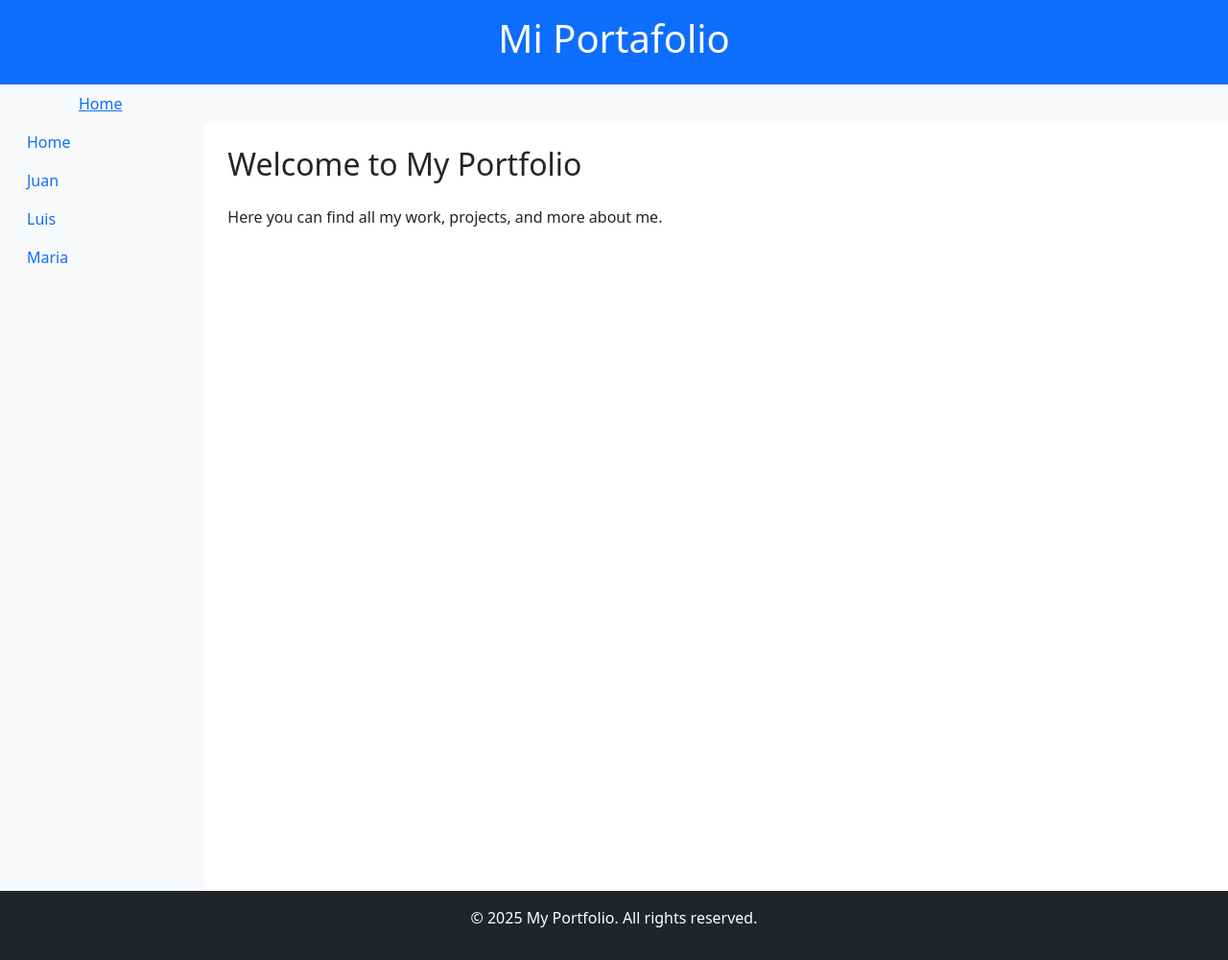
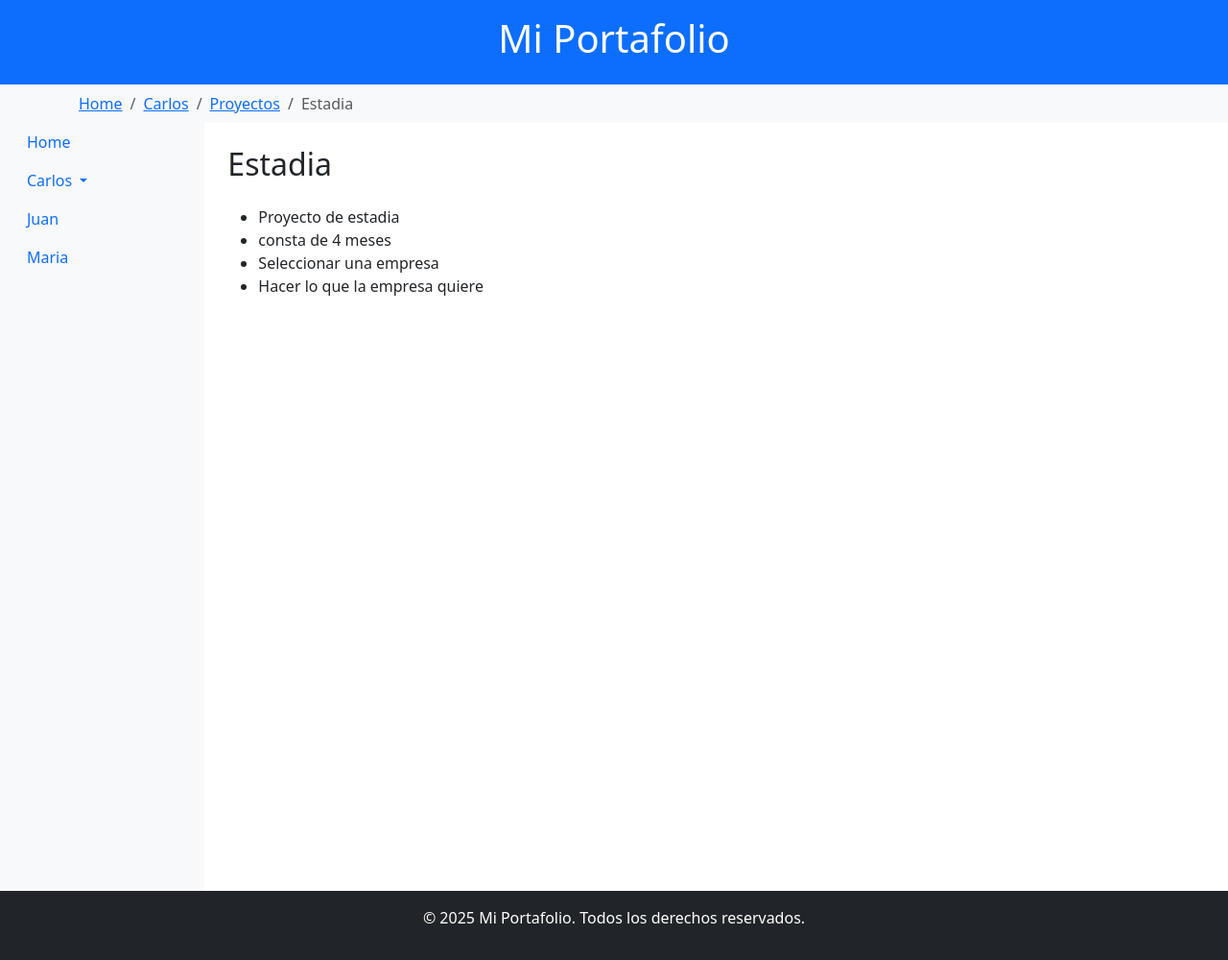
Before and after one commit to Chappie7w7/DWP_Eq3, a PHP site: page /index.php?module=estadia in a window 1280 px wide. Shown: the whole page at 96% size. Run offline with PHP 8.4, Linux system fonts and the light colour scheme.

Commit message:
actualizacion de breadcrumbs

```diff
--- /dev/null
+++ b/portafolio/breadcrumb.php
@@ -0,0 +1,67 @@
+<?php
+// Inicializamos el array del breadcrumb con el nivel inicial (Home)
+$breadcrumb = [
+    ['title' => 'Home', 'link' => 'index.php'] // Home siempre aparece como el punto de partida
+];
+
+// Verificamos si hay un módulo seleccionado en la URL (por ejemplo, ?module=carlos)
+if (isset($_GET['module'])) {
+    $module = $_GET['module']; // Obtenemos el valor del módulo desde la URL
+
+    // Comparamos el módulo con las opciones disponibles
+    if ($module === 'carlos') {
+        // Si el módulo es "carlos", añadimos este al breadcrumb
+        $breadcrumb[] = ['title' => 'Carlos', 'link' => '?module=carlos'];
+    } elseif ($module === 'materias') {
+        $breadcrumb[] = ['title' => 'Carlos', 'link' => '?module=carlos'];
+        $breadcrumb[] = ['title' => 'Materias', 'link' => '?module=materias'];
+    } elseif ($module === 'matematicas') {
+        $breadcrumb[] = ['title' => 'Carlos', 'link' => '?module=carlos'];
+        $breadcrumb[] = ['title' => 'Materias', 'link' => '?module=materias'];
+        $breadcrumb[] = ['title' => 'Matemáticas', 'link' => '?module=matematicas'];
+    } elseif ($module === 'ingles') {
+        $breadcrumb[] = ['title' => 'Carlos', 'link' => '?module=carlos'];
+        $breadcrumb[] = ['title' => 'Materias', 'link' => '?module=materias'];
+        $breadcrumb[] = ['title' => 'Inglés', 'link' => '?module=ingles'];
+    } elseif ($module === 'desarrollo') {
+        $breadcrumb[] = ['title' => 'Carlos', 'link' => '?module=carlos'];
+        $breadcrumb[] = ['title' => 'Materias', 'link' => '?module=materias'];
+        $breadcrumb[] = ['title' => 'Desarrollo', 'link' => '?module=desarrollo'];
+    } elseif ($module === 'juegos') {
+        $breadcrumb[] = ['title' => 'Carlos', 'link' => '?module=carlos'];
+        $breadcrumb[] = ['title' => 'Juegos', 'link' => '?module=juegos'];
+    } elseif ($module === 'ajedrez') {
+        $breadcrumb[] = ['title' => 'Carlos', 'link' => '?module=carlos'];
+        $breadcrumb[] = ['title' => 'Juegos', 'link' => '?module=juegos'];
+        $breadcrumb[] = ['title' => 'Ajedrez', 'link' => '?module=ajedrez'];
+    } elseif ($module === 'proyectos') {
+        $breadcrumb[] = ['title' => 'Carlos', 'link' => '?module=carlos'];
+        $breadcrumb[] = ['title' => 'Proyectos', 'link' => '?module=proyectos'];
+    } elseif ($module === 'estadia') {
+        $breadcrumb[] = ['title' => 'Carlos', 'link' => '?module=carlos'];
+        $breadcrumb[] = ['title' => 'Proyectos', 'link' => '?module=proyectos'];
+        $breadcrumb[] = ['title' => 'Estadia', 'link' => '?module=estadia'];
+    }
+
+}
+?>
+
+
+<nav aria-label="breadcrumb" class="bg-light py-2">
+    <div class="container">
+        <ol class="breadcrumb mb-0">
+            <?php
+            // Recorremos cada elemento del breadcrumb para mostrarlo en la página
+            foreach ($breadcrumb as $item) {
+                // Si es el último elemento del breadcrumb, lo mostramos como "activo" (sin enlace)
+                if ($item === end($breadcrumb)) {
+                    echo '<li class="breadcrumb-item active" aria-current="page">' . $item['title'] . '</li>';
+                } else {
+                    // Para los elementos anteriores, mostramos un enlace que apunta a su URL
+                    echo '<li class="breadcrumb-item"><a href="' . $item['link'] . '">' . $item['title'] . '</a></li>';
+                }
+            }
+            ?>
+        </ol>
+    </div>
+</nav>
--- a/portafolio/index.php
+++ b/portafolio/index.php
@@ -1,5 +1,6 @@
 <!DOCTYPE html>
 <html lang="en">
+
 <head>
     <meta charset="UTF-8">
     <meta name="viewport" content="width=device-width, initial-scale=1.0">
@@ -21,6 +22,7 @@
         }
     </style>
 </head>
+
 <body>
     <!-- Header -->
     <header class="bg-primary text-white py-3">
@@ -29,15 +31,8 @@
         </div>
     </header>
 
-    <!-- Navbar (Breadcrumbs) -->
-    <nav aria-label="breadcrumb" class="bg-light py-2">
-        <div class="container">
-            <ol class="breadcrumb mb-0">
-                <li class="breadcrumb-item active"><a href="#">Home</a></li>
-                <!--li class="breadcrumb-item active" aria-current="page">Portafolio</li-->
-            </ol>
-        </div>
-    </nav>
+    <!-- Breadcrumb -->
+    <?php include('breadcrumb.php'); ?>
 
     <div class="container-fluid">
         <div class="row">
@@ -46,13 +41,23 @@
                 <div class="position-sticky">
                     <ul class="nav flex-column">
                         <li class="nav-item">
-                            <a class="nav-link active" href="#">Home</a>
+                            <a class="nav-link" href="index.php">Home</a>
+                        </li>
+                        <li class="nav-item">
+                            <!-- Menú desplegable de Carlos -->
+                            <div class="dropdown">
+                                <a class="nav-link dropdown-toggle" href="#" id="carlosDropdown" data-bs-toggle="dropdown" aria-expanded="false">
+                                    Carlos
+                                </a>
+                                <ul class="dropdown-menu" aria-labelledby="carlosDropdown">
+                                    <li><a class="dropdown-item" href="?module=materias">Materias</a></li>
+                                    <li><a class="dropdown-item" href="?module=juegos">Juegos</a></li>
+                                    <li><a class="dropdown-item" href="?module=proyectos">Proyectos</a></li>
+                                </ul>
+                            </div>
                         </li>
                         <li class="nav-item">
                             <a class="nav-link" href="#">Juan</a>
-                        </li>
-                        <li class="nav-item">
-                            <a class="nav-link" href="#">Luis</a>
                         </li>
                         <li class="nav-item">
                             <a class="nav-link" href="#">Maria</a>
@@ -63,8 +68,33 @@
 
             <!-- Main Content -->
             <main class="col-md-9 ms-sm-auto col-lg-10 px-md-4">
-                <h2 class="my-4">Welcome to My Portfolio</h2>
-                <p>Here you can find all my work, projects, and more about me.</p>
+                <?php
+                // Determinar el módulo a cargar
+                $module = isset($_GET['module']) ? $_GET['module'] : null;
+
+                if ($module === 'carlos') {
+                    include('modules/carlos.php');
+                } elseif ($module === 'materias') {
+                    include('modules/materias.php');
+                } elseif ($module === 'matematicas') {
+                    include('modules/matematicas.php');
+                } elseif ($module === 'ingles') {
+                    include('modules/ingles.php');
+                } elseif ($module === 'desarrollo') {
+                    include('modules/desarrollo.php');
+                } elseif ($module === 'juegos') {
+                    include('modules/juegos.php');
+                } elseif ($module === 'ajedrez') {
+                    include('modules/ajedrez.php');
+                } elseif ($module === 'proyectos') {
+                    include('modules/proyectos.php');
+                } elseif ($module === 'estadia') {
+                    include('modules/estadia.php');
+                } else {
+                    echo "<h2 class='my-4'>Bienvenido a Mi Portafolio</h2>";
+                    echo "<p>Selecciona un módulo del menú lateral para explorar.</p>";
+                }
+                ?>
             </main>
         </div>
     </div>
@@ -72,10 +102,11 @@
     <!-- Footer -->
     <footer class="bg-dark text-white py-3 mt-auto">
         <div class="container text-center">
-            <p>&copy; 2025 My Portfolio. All rights reserved.</p>
+            <p>&copy; 2025 Mi Portafolio. Todos los derechos reservados.</p>
         </div>
     </footer>
 
     <script src="https://cdn.jsdelivr.net/npm/bootstrap@5.3.0-alpha3/dist/js/bootstrap.bundle.min.js"></script>
 </body>
+
 </html>
--- /dev/null
+++ b/portafolio/modules/ajedrez.php
@@ -0,0 +1,6 @@
+<h2 class="my-4">Ajedrez</h2>
+<ul>
+    <li>Reglas básicas</li>
+    <li>Estrategias iniciales</li>
+    <li>Tácticas avanzadas</li>
+</ul>
--- /dev/null
+++ b/portafolio/modules/carlos.php
@@ -0,0 +1,6 @@
+<h2 class="my-4">Carlos</h2>
+<ul>
+    <li><a href="?module=materias">Materias</a></li>
+    <li><a href="?module=juegos">Juegos</li>
+    <li><a href="?module=proyectos">Proyectos</li>
+</ul>
--- /dev/null
+++ b/portafolio/modules/estadia.php
@@ -0,0 +1,7 @@
+<h2 class="my-4">Estadia</h2>
+<ul>
+    <li>Proyecto de estadia</li>
+    <li>consta de 4 meses</li>
+    <li>Seleccionar una empresa</li>
+    <li>Hacer lo que la empresa quiere</li>
+</ul>
--- /dev/null
+++ b/portafolio/modules/juegos.php
@@ -0,0 +1,6 @@
+<h2 class="my-4">Juegos</h2>
+<ul>
+    <li><a href="?module=ajedrez">Ajedrez</a></li>
+    <li><a href="?module=videojuegos">Videojuegos</a></li>
+    <li><a href="?module=rompecabezas">Rompecabezas</a></li>
+</ul>
--- /dev/null
+++ b/portafolio/modules/materias.php
@@ -0,0 +1,6 @@
+<h2 class="my-4">Materias</h2>
+<ul>
+    <li><a href="?module=matematicas">Matemáticas</a></li>
+    <li><a href="?module=ingles">Inglés</li>
+    <li><a href="?module=desarrollo">Desarrollo</li>
+</ul>
--- /dev/null
+++ b/portafolio/modules/proyectos.php
@@ -0,0 +1,6 @@
+<h2 class="my-4">Proyectos</h2>
+<ul>
+    <li><a href="?module=estadia">Estadia</a></li>
+    <li><a href="">integradora</a></li>
+    <li><a href="">Rlang</a></li>
+</ul>
--- /dev/null
+++ b/portafolio/modules/rompecabezas.php
@@ -0,0 +1,6 @@
+<h2 class="my-4">Rompecabezas</h2>
+<ul>
+    <li>Sudoku</li>
+    <li>Cubos mágicos</li>
+    <li>Crucigramas</li>
+</ul>
```
Also changed, not shown: portafolio/modules/desarrollo.php (added, +7 -0 lines), portafolio/modules/ingles.php (added, +7 -0 lines), portafolio/modules/matematicas.php (added, +7 -0 lines).
